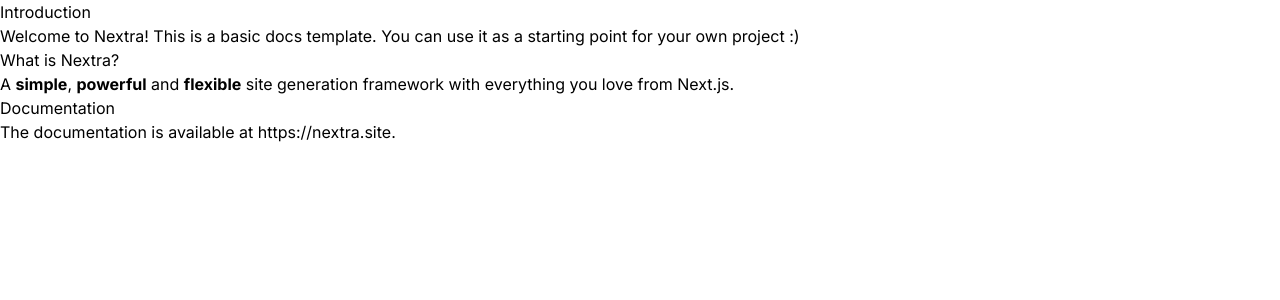
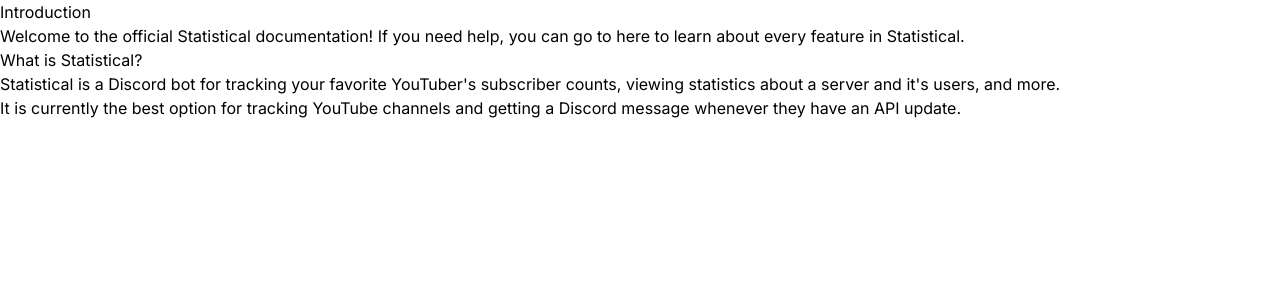
Before and after one commit to StatisticalLabs/website, a Next.js app: page /docs in a window 1280 px wide. Shown: the top 300 px of the page. Built offline with nearby package versions, Linux system fonts and the light colour scheme.

Commit message:
add actual decent docs, update about

```diff
--- a/pages/_meta.json
+++ b/pages/_meta.json
@@ -13,6 +13,9 @@
   },
   "about": {
     "title": "About",
-    "type": "page"
+    "type": "page",
+    "theme": {
+      "typesetting": "article"
+    }
   }
 }
--- a/pages/about.mdx
+++ b/pages/about.mdx
@@ -1,5 +1,9 @@
-# About
+# About Statistical
 
-Statistical is a Discord bot for tracking your favorite YouTuber's subscriber counts, viewing statistics about a server and it's users, and more.
+The idea of Statistical was originally inspired from LCXYZ Stats Bot, made by [@mixaxern on YouTube](https://youtube.com/@mixaxern). The bot was shut down during early February, and it left every single server.
 
-We have been perfecting our bot since the start of 2023, and are still working with your favorite statistics creators to keep improving the bot and adding more features.
+[ToastedToast](https://github.com/ToastedDev) decided he wanted to make his own version. Thanks to the community, the bot has grown tremendously over the past few months.
+
+## Team
+
+Currently, the development team only consists of [ToastedToast](https://github.com/ToastedDev), but the community gives us a helping hand by giving us ideas and reporting bugs.
--- a/pages/docs/_meta.json
+++ b/pages/docs/_meta.json
@@ -1,4 +1,4 @@
 {
   "index": "Introduction",
-  "advanced": "Advanced (A Folder)"
+  "tracking": "Tracking a channel"
 }
--- a/pages/docs/advanced.mdx
+++ /dev/null
@@ -1,3 +0,0 @@
-# Advanced
-
-This is the index page for the Advanced folder!
--- a/pages/docs/advanced/satori.mdx
+++ /dev/null
@@ -1,3 +0,0 @@
-# Satori
-
-Satori (悟り) is a Japanese Buddhist term for awakening, "comprehension; understanding".
--- a/pages/docs/index.mdx
+++ b/pages/docs/index.mdx
@@ -1,11 +1,9 @@
 # Introduction
 
-Welcome to Nextra! This is a basic docs template. You can use it as a starting point for your own project :)
+Welcome to the official Statistical documentation! If you need help, you can go to here to learn about every feature in Statistical.
 
-## What is Nextra?
+## What is Statistical?
 
-A **simple**, **powerful** and **flexible** site generation framework with everything you love from Next.js.
+Statistical is a Discord bot for tracking your favorite YouTuber's subscriber counts, viewing statistics about a server and it's users, and more.
 
-## Documentation
-
-The documentation is available at [https://nextra.site](https://nextra.site).
+It is currently the best option for tracking YouTube channels and getting a Discord message whenever they have an API update.
--- /dev/null
+++ b/pages/docs/tracking.mdx
@@ -0,0 +1,7 @@
+import { Callout } from "nextra-theme-docs";
+
+# Tracking a channel
+
+<Callout type="warning" emoji="⚠️">
+  This page is a stub. Help us expand it by contributing!
+</Callout>
```
